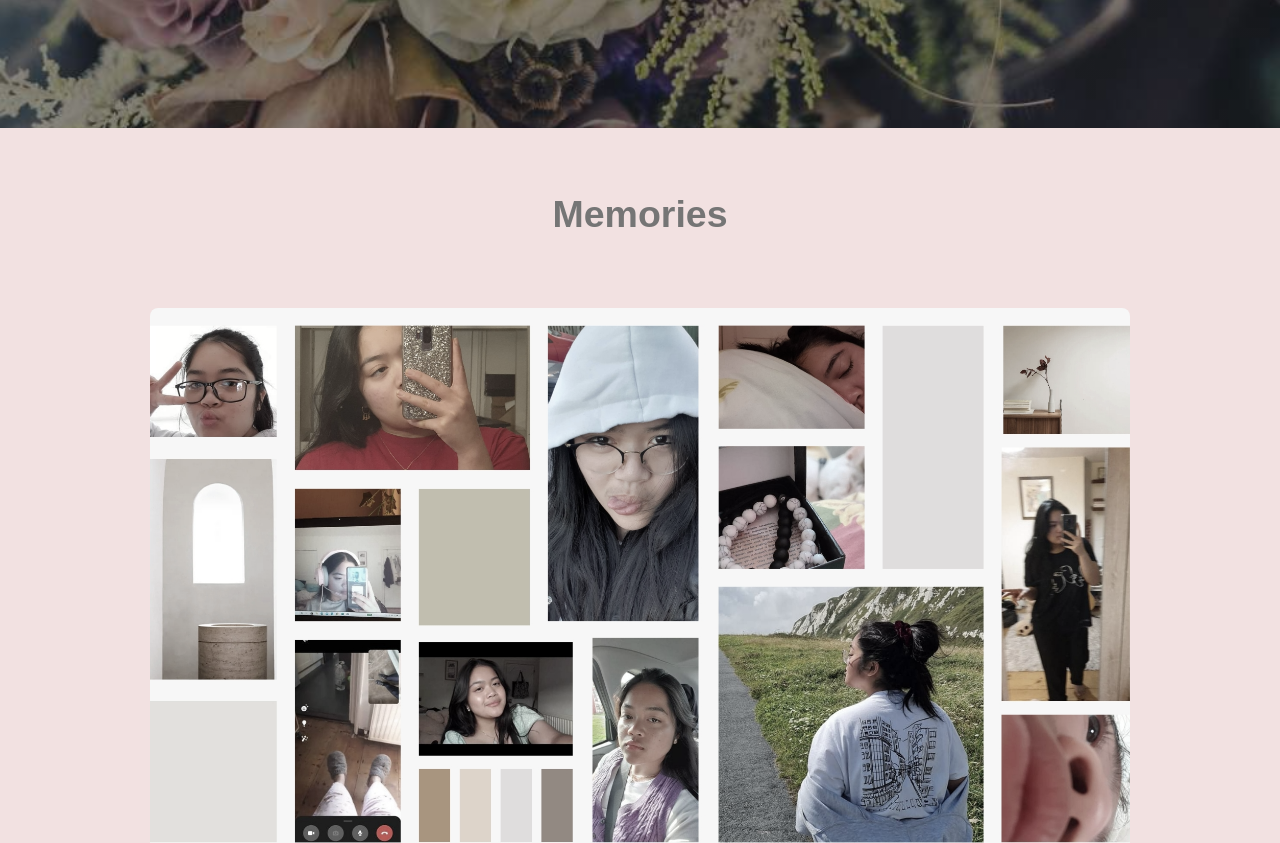
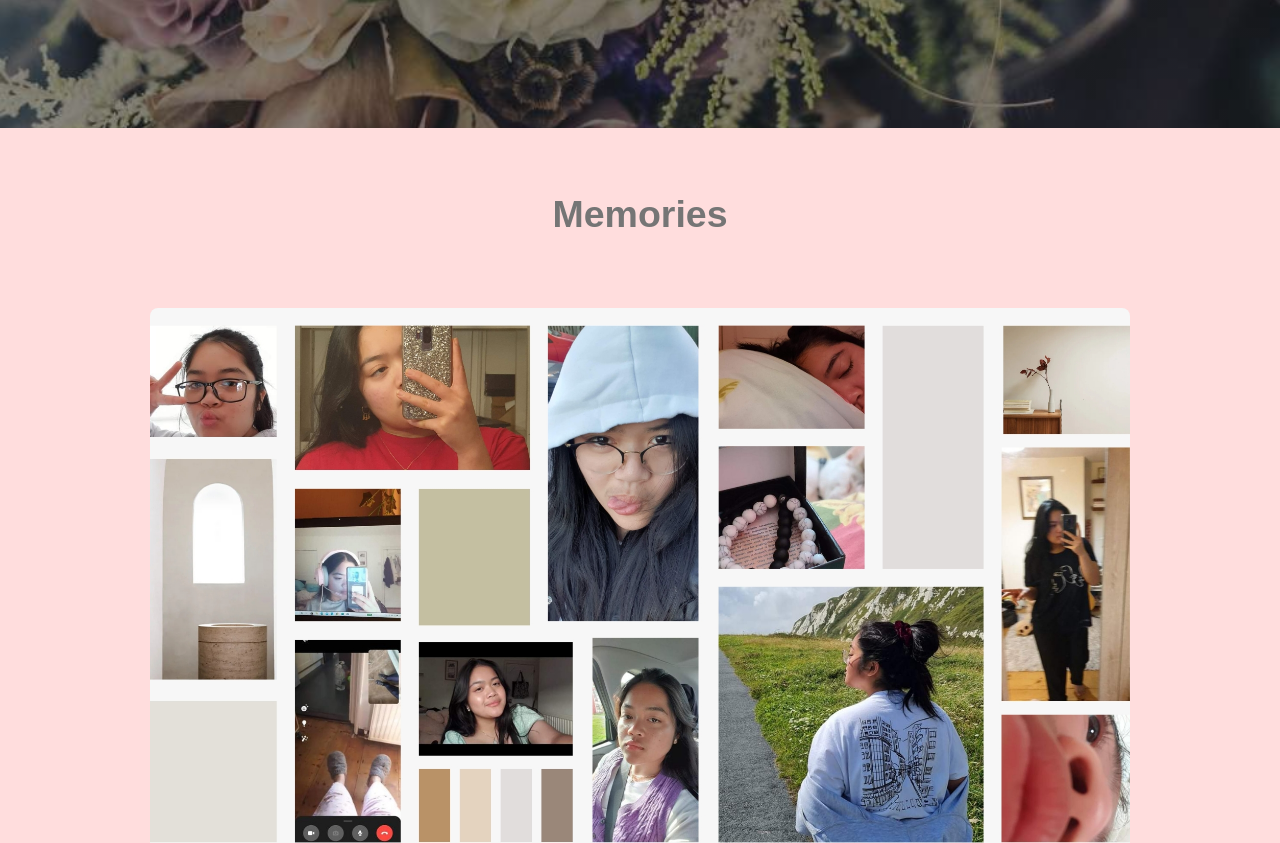
Before and after one commit to jjdipbdcs3c/ellainebday1014.github.io, a plain HTML site: page index.html in a window 1280 px wide. Shown: the part 3420-4263 px from the top of the page. Drawn offline with nearby package versions, Linux system fonts and the light colour scheme; a web font is replaced by a local one.

Commit message:
Update index.html

```diff
--- a/index.html
+++ b/index.html
@@ -145,7 +145,7 @@
     </div>
 
     <!-- Wedding information -->
-    <div class="w3-container w3-padding-64 w3-pale-red w3-grayscale-min w3-center" id="wedding">
+    <div class="w3-container w3-padding-64 w3-pale-red w3-center" id="wedding">
         <div class="w3-content">
         <h1 class="w3-text-grey"><b>Memories</b></h1>
         <img class="w3-round-large " src="pic003.jpg" style="width:100%;margin:64px 0">
```
